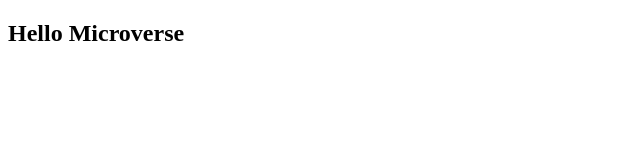
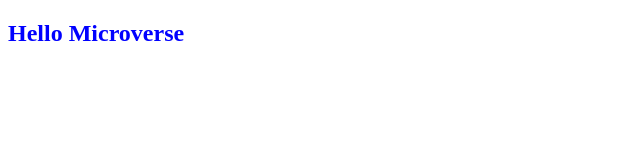
Before and after one commit to CollinsTatang/cr-training-trail-project, a plain HTML site: page index.html in a window 1280 px wide. Shown: the whole page, without its empty margins (0-640 px from the left). Drawn offline with Linux system fonts and the light colour scheme.

Commit message:
Fix linters

```diff
--- a/style.css
+++ b/style.css
@@ -1,4 +1,4 @@
-h1 {
-    color: blue;
-    font-weight: bolder;
-  }
+h2 {
+ color: blue;
+ font-weight: bolder;
+}
```
Also changed, not shown: package.json (deleted, +0 -9 lines).
